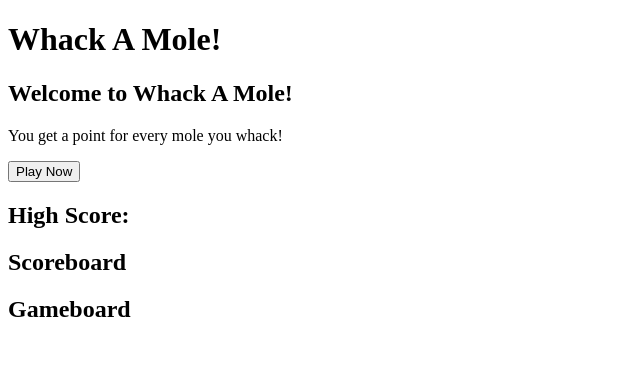
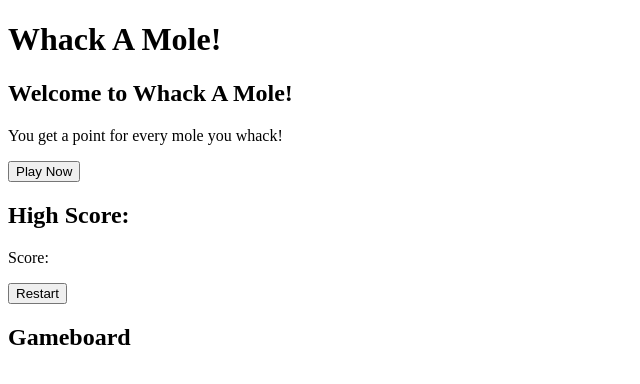
Before and after one commit to torbitj/whack-a-mole, a React (Vite) app: page / in a window 1280 px wide. Shown: the top 384 px of the page, without its empty margins (0-640 px from the left). Built offline with nearby package versions, Linux system fonts and the light colour scheme.

Commit message:
Add base to ScoreBoard component

```diff
--- a/src/ScoreBoard.jsx
+++ b/src/ScoreBoard.jsx
@@ -1,5 +1,10 @@
 const ScoreBoard = () => {
-  return <h2>Scoreboard</h2>
+  return (
+    <section>
+      <p>Score:</p>
+      <button>Restart</button>
+    </section>
+  )
 }
 
 export default ScoreBoard;
```
